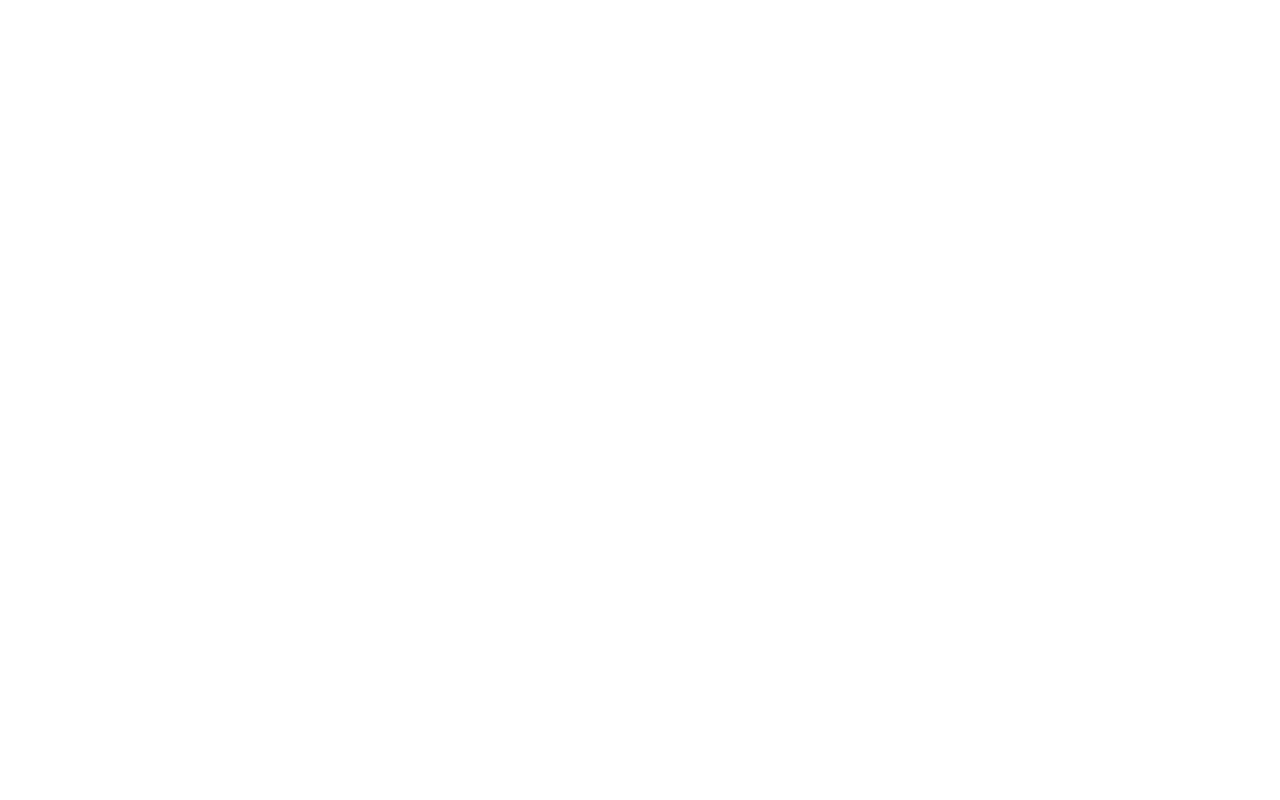
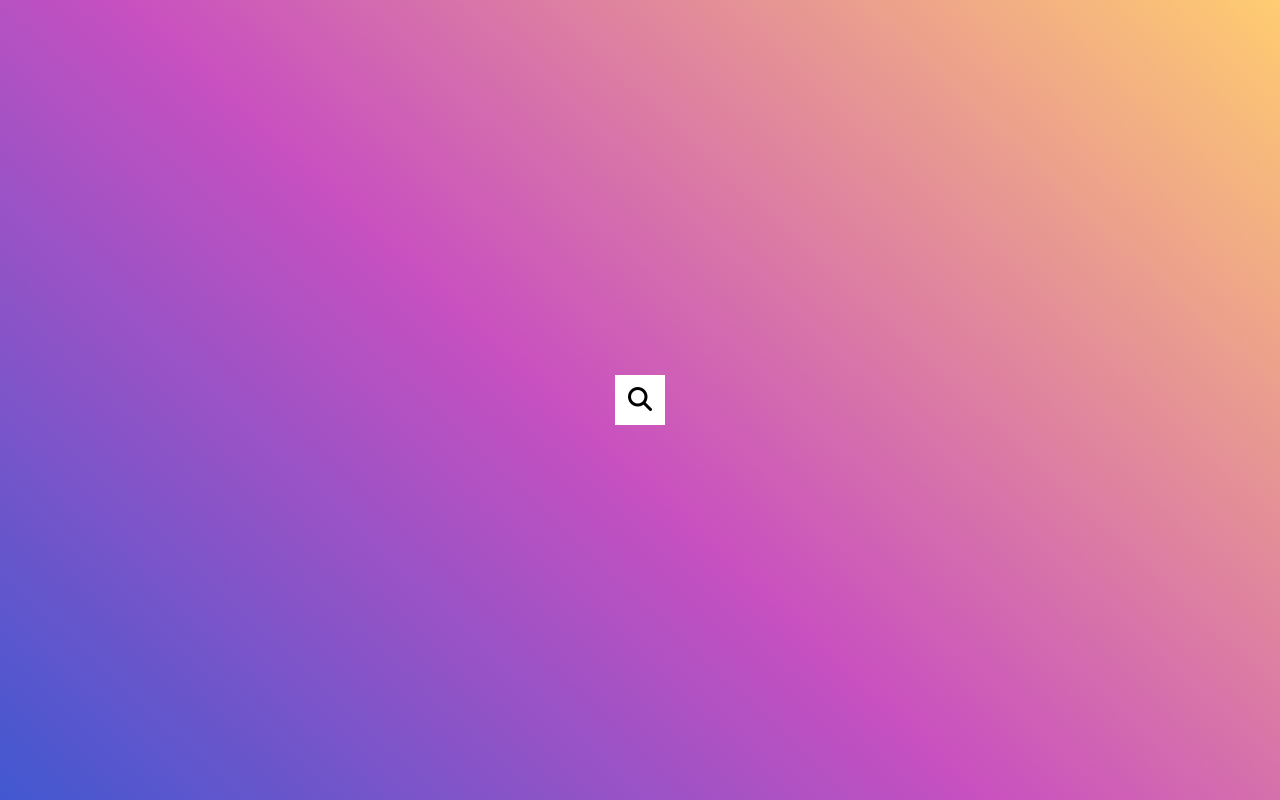
Before and after one commit to SanjanaSirimalla/WebDev-Projects, a plain HTML site: page Project-4/four.html in a window 1280 px wide. Drawn offline with Linux system fonts and the light colour scheme.

Commit message:
Search bar

```diff
--- a/Project-4/four.css
+++ b/Project-4/four.css
@@ -3,3 +3,45 @@
     padding: 0;
     box-sizing: border-box;
 }
+body{
+    background-color: #4158D0;
+    background-image: linear-gradient(43deg, #4158D0 0%, #C850C0 46%, #FFCC70 100%);
+    display: flex;
+    align-items: center;
+    justify-content: center;
+    /* after setting height style only, search bar comes to center of page */
+    height: 100vh;
+    overflow: hidden;
+}
+.search{
+    position: relative;
+    height: 50px;
+}
+.text{
+    background-color: white;
+    border: 0;
+    font-size: 20px;
+    height: 50px;
+    width: 50px;
+    padding: 20px;
+    transition: width 0.5s ease;
+}
+.btn{
+    background-color: white;
+    position: absolute;
+    cursor: pointer;
+    font-size: 24px;
+    top: 0;
+    left: 0;
+    border: 0;
+    height: 50px;
+    width: 50px;
+    transition: transform 0.5s ease;
+}
+/* these both sizes should be same for search text bar and search sybmol to be close to eac other i.i 250px */
+.search.active .text{
+    width: 250px;
+}
+.search.active .btn{
+    transform: translateX(250px);
+}
--- a/Project-4/four.html
+++ b/Project-4/four.html
@@ -3,9 +3,17 @@
 <head>
     <meta charset="UTF-8">
     <meta name="viewport" content="width=device-width, initial-scale=1.0">
-    <title>Document</title>
+    <link rel="stylesheet" href="https://cdnjs.cloudflare.com/ajax/libs/font-awesome/6.5.1/css/all.min.css" integrity="sha512-DTOQO9RWCH3ppGqcWaEA1BIZOC6xxalwEsw9c2QQeAIftl+Vegovlnee1c9QX4TctnWMn13TZye+giMm8e2LwA==" crossorigin="anonymous"/>
+    <link rel="stylesheet" href="./four.css">
+    <title>Hidden Search Bar</title>
 </head>
 <body>
-
+    <div class="search">
+        <input type="text" class="text" placeholder="Search..">
+        <button class="btn">
+            <i class="fas fa-search"></i>
+        </button>
+    </div>
+    <script src="./four.js"></script>
 </body>
 </html>
--- /dev/null
+++ b/Project-4/four.js
@@ -0,0 +1,9 @@
+const search=document.querySelector('.search')
+const text=document.querySelector('.text')
+const btn=document.querySelector('.btn')
+
+btn.addEventListener('click',() => {
+    search.classList.toggle('active')
+    //to highlight the text area when active
+    text.focus()
+})
```
